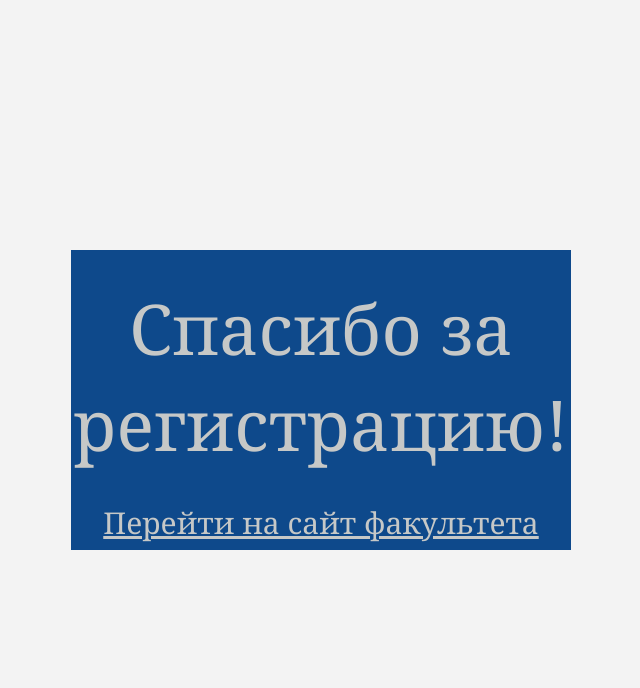
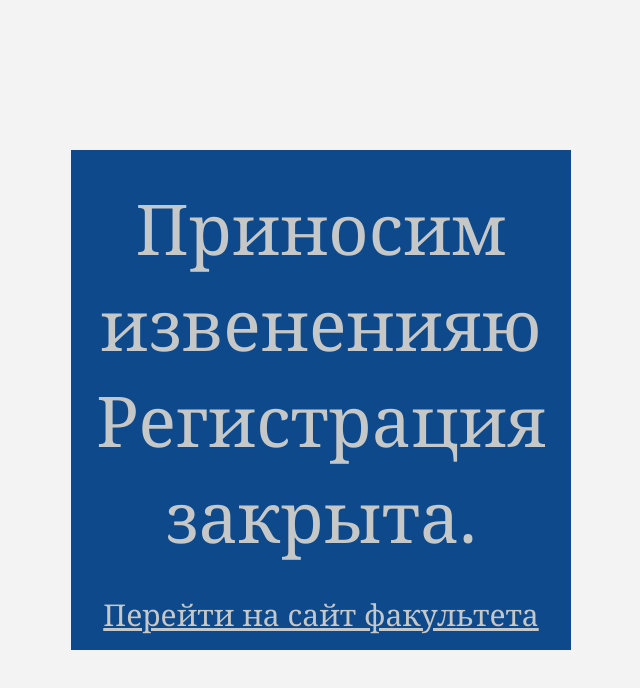
Before and after one commit to Losyash/history.local, a plain HTML site: page welcome.html in a window 1280 px wide. Shown: the whole page, without its empty margins (344-984 px from the left). Drawn offline with Linux system fonts and the light colour scheme.

Commit message:
Регистрация закрыта

```diff
--- a/wd-styles/wd-style.css
+++ b/wd-styles/wd-style.css
@@ -82,11 +82,11 @@
 
 #wd-welcome {
    background: #0E498B;
-   height: 300px;
+   height: 500px;
    left: 50%;
    margin: 0 auto;
    margin-left: -225px;
-   margin-top: -150px;
+   margin-top: -250px;
    overflow: visible;
    position: absolute;
    text-align: center;
--- a/welcome.html
+++ b/welcome.html
@@ -8,7 +8,7 @@
 
   <body id="wd-main">
     <div id="wd-welcome">
-      <div id="wd-welcome-text">Спасибо за регистрацию!</div>
+      <div id="wd-welcome-text">Приносим извененияю Регистрация закрыта.</div>
       <a id="wd-welcome-link" href="http://hist.igni.urfu.ru">Перейти на сайт факультета</a>
     </div>
 
```
